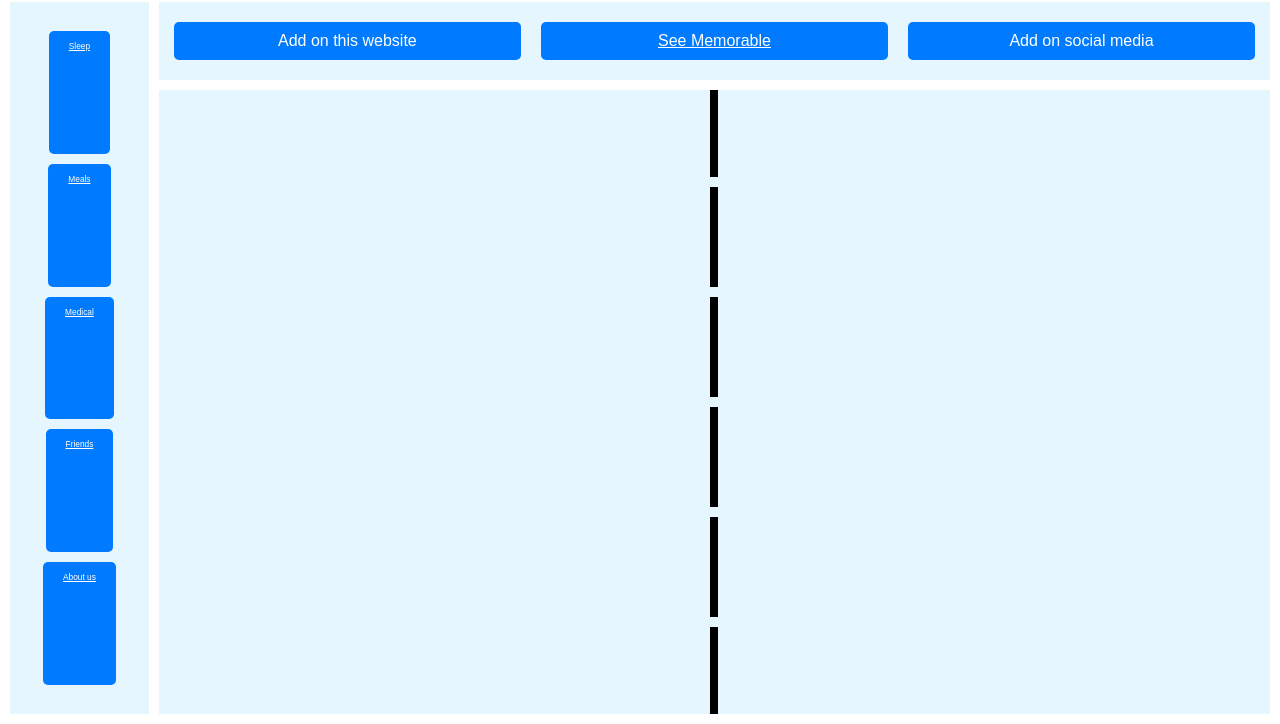
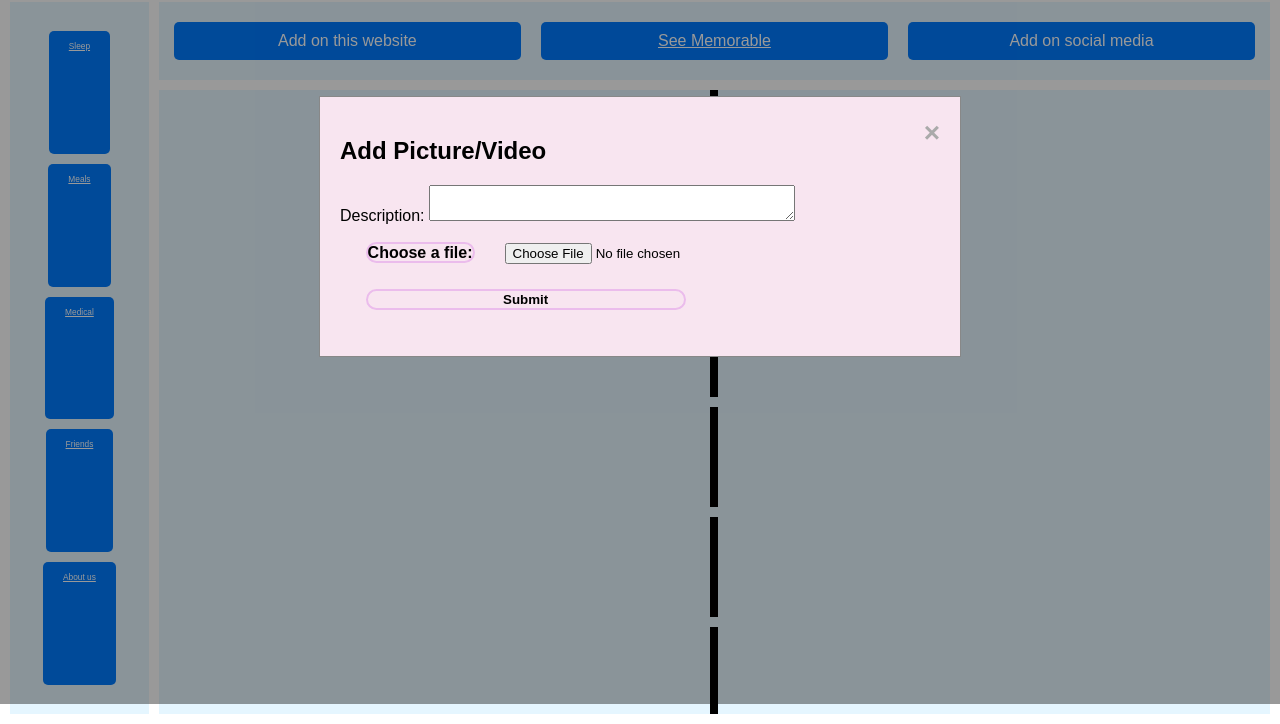
Before and after one commit to anamanumesc/baby-shark-web, a plain HTML site: page main-page.html in a window 1280 px wide. Both pictures are taken after a click on the element "Add on this website". Shown: the part 96-820 px from the top of the page. Drawn offline with Linux system fonts and the light colour scheme.

Commit message:
pop up for add picture on website

```diff
--- a/main-page.html
+++ b/main-page.html
@@ -11,12 +11,12 @@
         <div class="grid-section header">
 
             <div class="logo">
-                <img src="logo/logo.png" alt="Logo" >
+                <img src="logo/logo.png" alt="Logo">
               </div>
 
         </div>
         <div class="grid-section pic-buttons">
-            <div class="button add-on-this-website">Add on this website</div>
+            <div class="button add-on-this-website" id="addButton">Add on this website</div>
             <a href="html/see-memorable.html" class="button see-memorable">See Memorable</a>
             <div class="button add-on-social-media">Add on social media</div>
         </div>
@@ -51,5 +51,22 @@
             </div>
         </div>
     </div>
+
+    <div id="myModal" class="modal">
+        <div class="modal-content">
+            <span class="close" onclick="closePopup()">&times;</span>
+            <h2>Add Picture/Video</h2>
+            <form id="addItemForm" enctype="multipart/form-data">
+                <label for="description">Description:</label>
+                <textarea id="description" name="description" required></textarea>
+                <br><br>
+                <label for="file" class="buttons">Choose a file:</label>
+                <input type="file" id="file" name="file" accept=".jpg, .jpeg, .png" required>
+                <input type="submit" value="Submit" class="buttons">
+            </form>
+        </div>
+    </div>
+
+    <script src="scripts/popUp.js"></script>
 </body>
 </html>
--- /dev/null
+++ b/scripts/popUp.js
@@ -0,0 +1,16 @@
+// Function to open the modal popup
+function openPopup() {
+    console.log("Popup opened!"); // Add this line to log a message
+    var modal = document.getElementById("myModal");
+    modal.style.display = "block";
+}
+
+// Function to close the modal popup
+function closePopup() {
+    var modal = document.getElementById("myModal");
+    modal.style.display = "none";
+}
+
+// Get the "Add on this website" button and add a click event listener
+var addButton = document.getElementById("addButton");
+addButton.addEventListener("click", openPopup);
--- a/styles/main-page.css
+++ b/styles/main-page.css
@@ -28,7 +28,6 @@ body, html {
   grid-column: 1 / -1; /* Makes header span all columns */
   grid-row: 1;
 }
-
 
 .logo {
   display: flex;
@@ -66,7 +65,6 @@ body, html {
   text-align: center;
   max-width: 10vh;
   font-size: 1.5vw;
-
 }
 
 .scroll-section {
@@ -111,32 +109,87 @@ body, html {
   font-size: calc(2% + 0.5vw); /* Dynamically adjusts font size based on width */
 }
 
-
 .button:hover {
   background-color: #0056b3; /* Darker blue on hover */
 }
+
 /* Ensures font size does not get too small on very small screens */
 @media (max-width: 300px) {
   .button {
-    font-size: 8px; /* Minimum font size */
+      font-size: 8px; /* Minimum font size */
   }
 }
 
 /* Ensures font size does not get too large on very large screens */
 @media (min-width: 1200px) {
   .button {
-    font-size: 16px; /* Maximum font size */
+      font-size: 16px; /* Maximum font size */
   }
 }
 
 @media (max-width: 800px) {
   .left-sidebar .button {
-    font-size: calc(4% + 1vh); /* Slightly larger font size for very small screens */
+      font-size: calc(4% + 1vh); /* Slightly larger font size for very small screens */
   }
 }
 
 @media (min-width: 1200px) {
   .left-sidebar .button {
-    font-size: calc(2% + 1vh); /* Slightly smaller font size for very large screens */
+      font-size: calc(2% + 1vh); /* Slightly smaller font size for very large screens */
   }
 }
+
+.modal {
+  display: none;
+  position: fixed;
+  z-index: 1;
+  left: 0;
+  top: 0;
+  width: 100%;
+  height: 100%;
+  overflow: auto;
+  background-color: rgba(0, 0, 0, 0.4);
+}
+
+.modal-content {
+  background-color: #f8e5f0;
+  margin: 15% auto;
+  padding: 20px;
+  border: 1px solid #888;
+  width: 80%;
+  max-width: 600px;
+}
+
+.buttons {
+  width: 25vw;
+  text-align: center;
+  margin: 2vw;
+  border-radius: 2.5vw;
+  font-weight: bold;
+  border: 0.2vw solid #ebbcec;
+  background: transparent;
+  cursor: pointer;
+}
+
+.buttons:hover {
+  background-color: #de88e1;
+}
+
+
+#description{
+  width: 60%;
+}
+
+.close {
+  color: #aaa;
+  float: right;
+  font-size: 28px;
+  font-weight: bold;
+}
+
+.close:hover,
+.close:focus {
+  color: black;
+  text-decoration: none;
+  cursor: pointer;
+}
```
